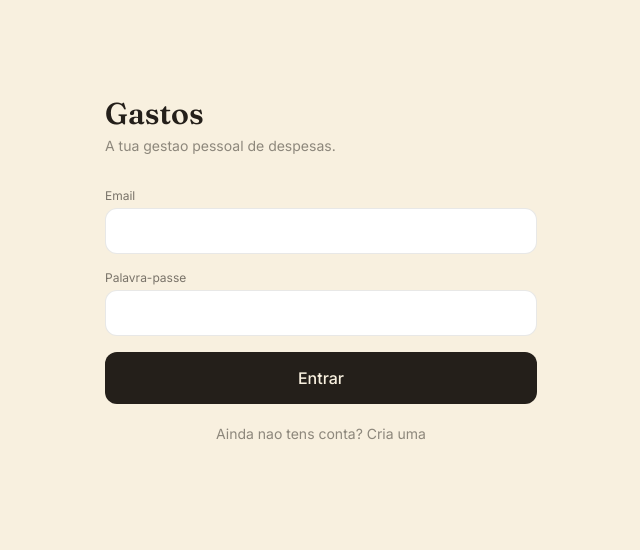
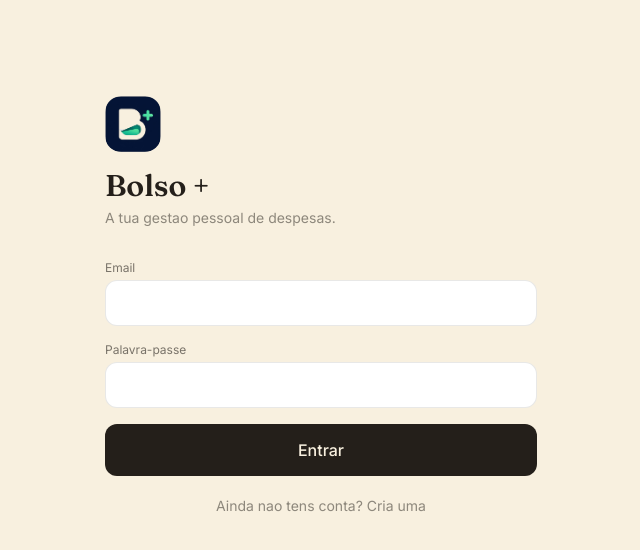
Before and after one commit to andre-torrao/gastos, a Next.js app: page /login in a window 1280 px wide. Shown: the top 550 px of the page, without its empty margins (319-959 px from the left). Built offline with nearby package versions, Linux system fonts and the light colour scheme; no server answers.

Commit message:
Add files via upload

```diff
--- a/app/layout.tsx
+++ b/app/layout.tsx
@@ -15,13 +15,17 @@ const inter = Inter({
 });
 
 export const metadata: Metadata = {
-  title: "Gastos",
+  title: "Bolso +",
   description: "Gestao pessoal de gastos",
   manifest: "/manifest.json",
+  icons: {
+    icon: "/icon.png",
+    apple: "/icon.png",
+  },
   appleWebApp: {
     capable: true,
     statusBarStyle: "default",
-    title: "Gastos",
+    title: "Bolso +",
   },
 };
 
--- a/app/login/page.tsx
+++ b/app/login/page.tsx
@@ -37,7 +37,8 @@ export default function LoginPage() {
 
   return (
     <div className="phone-shell px-6" style={{ paddingTop: "max(6rem, calc(env(safe-area-inset-top) + 4rem))" }}>
-      <h1 className="font-display text-3xl font-semibold mb-1">Gastos</h1>
+      <img src="/icon.png" alt="Bolso +" className="w-14 h-14 rounded-2xl mb-4" />
+      <h1 className="font-display text-3xl font-semibold mb-1">Bolso +</h1>
       <p className="text-ink/50 font-body text-sm mb-8">A tua gestao pessoal de despesas.</p>
 
       <form onSubmit={handleSubmit} className="space-y-4">
--- a/package.json
+++ b/package.json
@@ -1,5 +1,5 @@
 {
-  "name": "gastos-app",
+  "name": "bolso-mais",
   "version": "1.0.0",
   "private": true,
   "scripts": {
```
Also changed, not shown: public/icon.png (added), public/manifest.json, 1 other file (tests, documents, lock files or other folders).
